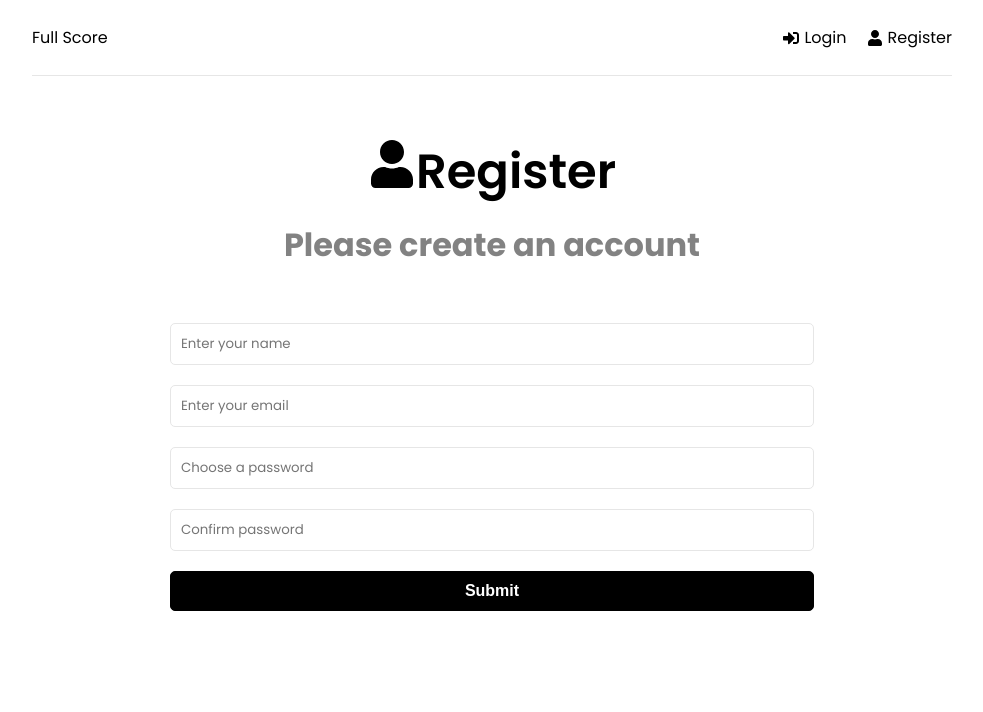
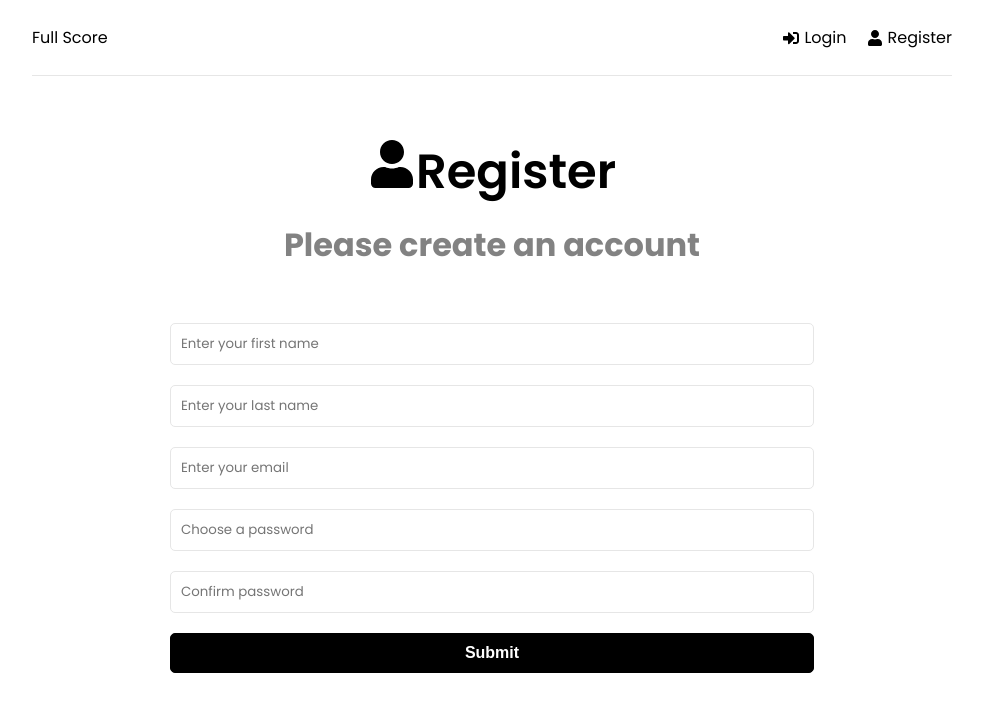
Before and after one commit to MediumJeff/full-score, a React (Create React App) app in the folder frontend/: page /register in a window 1280 px wide. Shown: the top 712 px of the page, without its empty margins (148-1131 px from the left). Built offline with nearby package versions, Linux system fonts and the light colour scheme.

Commit message:
Expanded dashboard and register

```diff
--- a/frontend/src/pages/Dashboard.jsx
+++ b/frontend/src/pages/Dashboard.jsx
@@ -1,7 +1,23 @@
+import { useSelector } from "react-redux";
+
 
 function Dashboard() {
+
+  const { user } = useSelector(
+    (state) => state.auth
+    )
+
   return (
+    <>
     <div>Dashboard</div>
+    <div>
+      {user ? (
+        <p>Welcome {user.firstName} {user.lastName}</p>
+      ) :
+      null
+      }
+    </div>
+    </>
   )
 }
 
--- a/frontend/src/pages/Register.jsx
+++ b/frontend/src/pages/Register.jsx
@@ -9,13 +9,14 @@ import Spinner from '../components/Spinner';
 
 function Register() {
   const [formData, setFormData] = useState({
-    name: '',
+    firstName: '',
+    lastName: '',
     email: '',
     password: '',
     password2: ''
   })
 
-  const { name, email, password, password2 } = formData
+  const { firstName, lastName, email, password, password2 } = formData
 
   const navigate = useNavigate()
   const dispatch = useDispatch()
@@ -50,7 +51,7 @@ function Register() {
       toast.error('Passwords do not match.')
     } else {
       const userData = {
-        name, email, password
+        firstName, lastName, email, password
       }
       dispatch(register(userData))
     }
@@ -74,10 +75,21 @@ function Register() {
             <input
               type="text"
               className="form-control"
-              id="name"
-              name="name"
-              value={name}
-              placeholder="Enter your name"
+              id="firstName"
+              name="firstName"
+              value={firstName}
+              placeholder="Enter your first name"
+              onChange={onChange}
+            />
+          </div>
+          <div className="form-group">
+            <input
+              type="text"
+              className="form-control"
+              id="lastName"
+              name="lastName"
+              value={lastName}
+              placeholder="Enter your last name"
               onChange={onChange}
             />
           </div>
```
